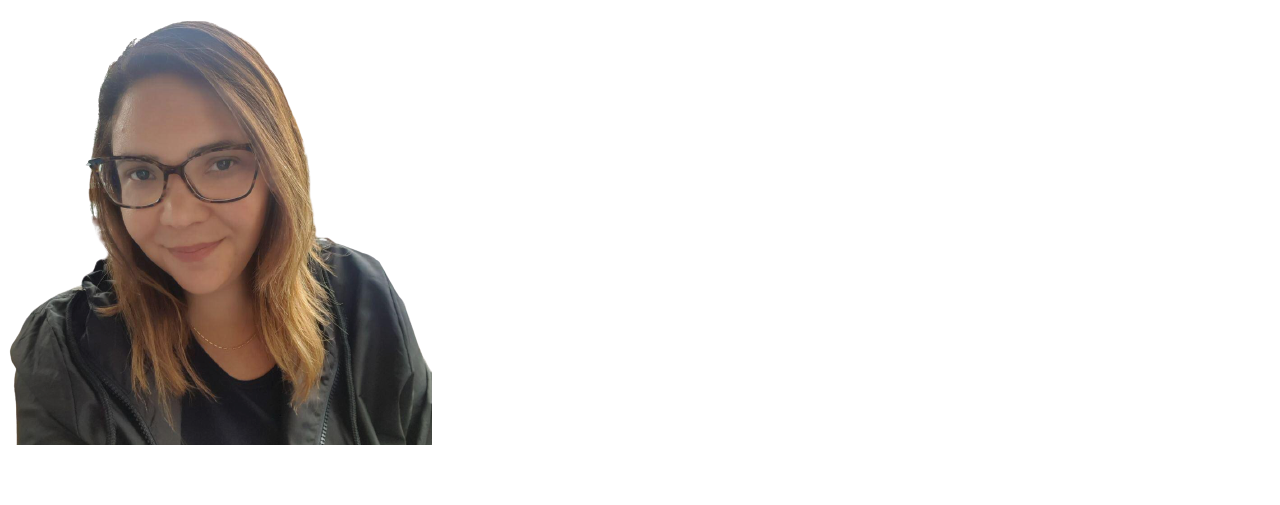
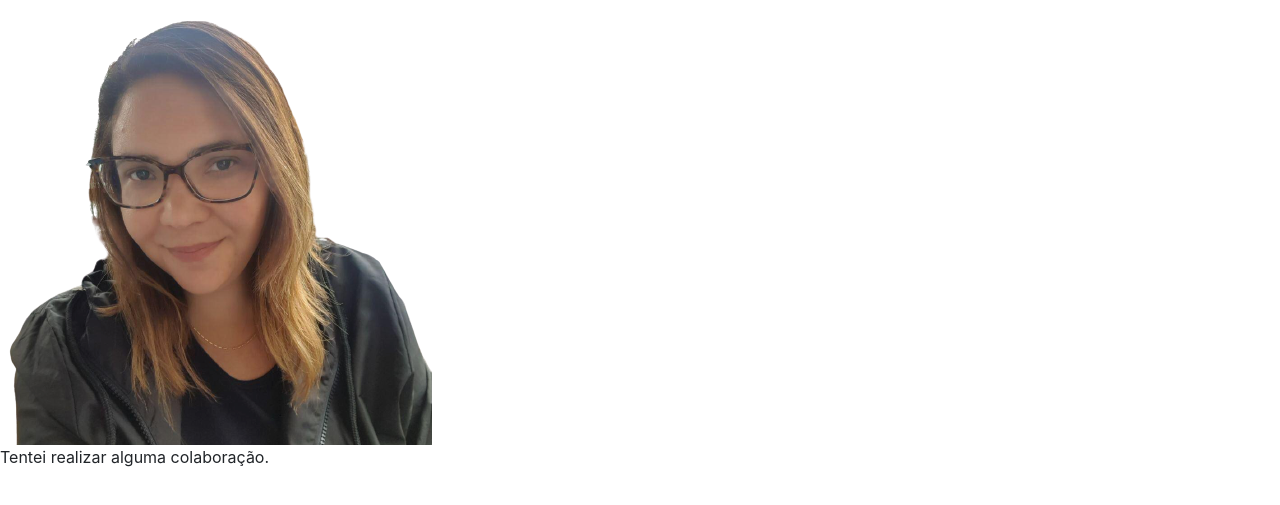
Before and after one commit to sysadminas/sysadminas-site, a website: page sysadminas-site/nossoTime.html in a window 1280 px wide. Shown: the part 177-682 px from the top of the page. Drawn offline with nearby package versions, Linux system fonts and the light colour scheme; files whose address does not match are found by name.

Commit message:
git commit

```diff
--- a/sysadminas-site/nossoTime.html
+++ b/sysadminas-site/nossoTime.html
@@ -14,6 +14,6 @@
     <div class="imagens">
         <img src="valesca.png" alt="imagem">
     </div>
-
+    <p>Tentei realizar alguma colaboração.</p>
 </body>
 </html>
```
